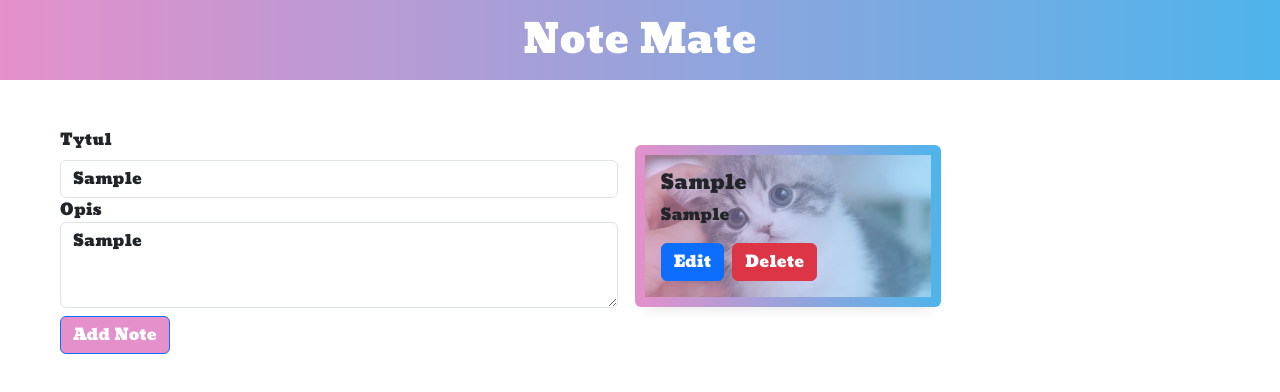
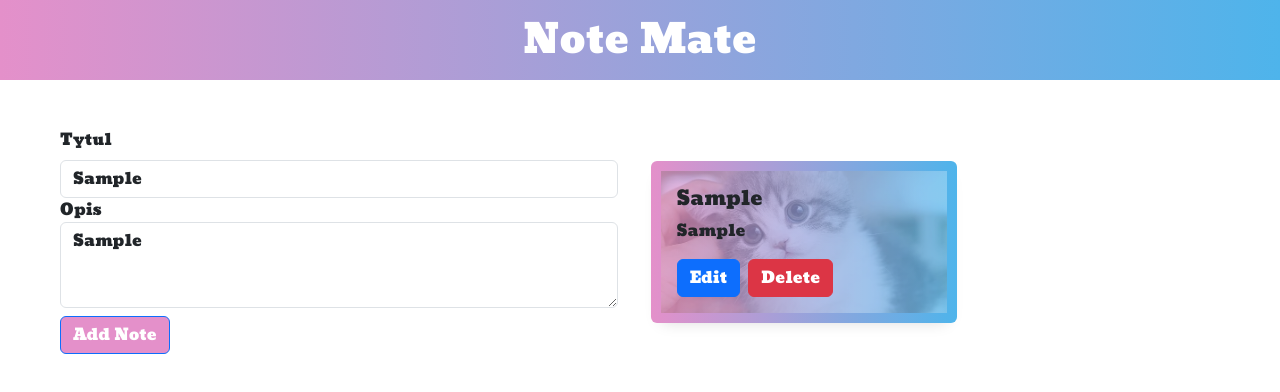
Before and after one commit to nic00la1/NotesApp, an Angular app in the folder NotesApp/: page / in a window 1280 px wide. Both pictures are taken after typing "Sample", "Sample" into the empty fields and a click on the button "Add Note". Shown: the top 392 px of the page. Built offline with nearby package versions, Linux system fonts and the light colour scheme.

Commit message:
ready ✅

```diff
--- a/NotesApp/src/app/notes-taking/notes-taking.component.css
+++ b/NotesApp/src/app/notes-taking/notes-taking.component.css
@@ -6,9 +6,6 @@ button {
     margin: 1.6rem;
 }
 
-.card:not(:first-child) {
-    margin-top: 1.15rem;
-}
 
 /*
     The following code is used to add a background image to the card body.
@@ -44,8 +41,9 @@ button {
     background-image: url('/assets/images/cat.png');
     background-size: cover;
     background-position: center;
-    opacity: 0.5;
+    opacity: 0.3;
 }
+
 
 .card-body{
     position: relative;
--- a/NotesApp/src/app/notes-taking/notes-taking.component.html
+++ b/NotesApp/src/app/notes-taking/notes-taking.component.html
@@ -1,5 +1,5 @@
 <div class="container d-flex flex-row m-5">
-  <form class="w-50">
+  <form class="w-50" (ngSubmit)="addNote(title.value, content.value)">
     <div class="form-group">
       <label>Tytul</label>
       <input type="text" class="form-control mt-2" #title required>
@@ -8,13 +8,13 @@
       <label>Opis</label>
       <textarea class="form-control" rows="3" #content required></textarea>
     </div>
-    <button type="submit" class="btn btn-primary mt-2" (click)="addNote(title.value, content.value)">Add Note</button>
+    <button type="submit" class="btn btn-primary mt-2">Add Note</button>
   </form>
 
   <!-- Wyswietlenie notatek:  -->
   <div class="notes-display d-flex flex-column">
     @for (note of notes; track note) {
-      <div class="card shadow" style="width: 18rem;">
+      <div class="card shadow m-3" style="width: 18rem;">
         <div class="card-body">
           <h5 class="card-title">{{note.title}}</h5>
           <p class="card-text">{{note.content}}</p>
--- a/NotesApp/src/app/notes-taking/notes-taking.component.ts
+++ b/NotesApp/src/app/notes-taking/notes-taking.component.ts
@@ -27,6 +27,7 @@ export class NotesTakingComponent {
 
     // Add the new note to the list
     this.notes.push(newNote);
+
   }
 
   deleteNote(note: Note) {
```
